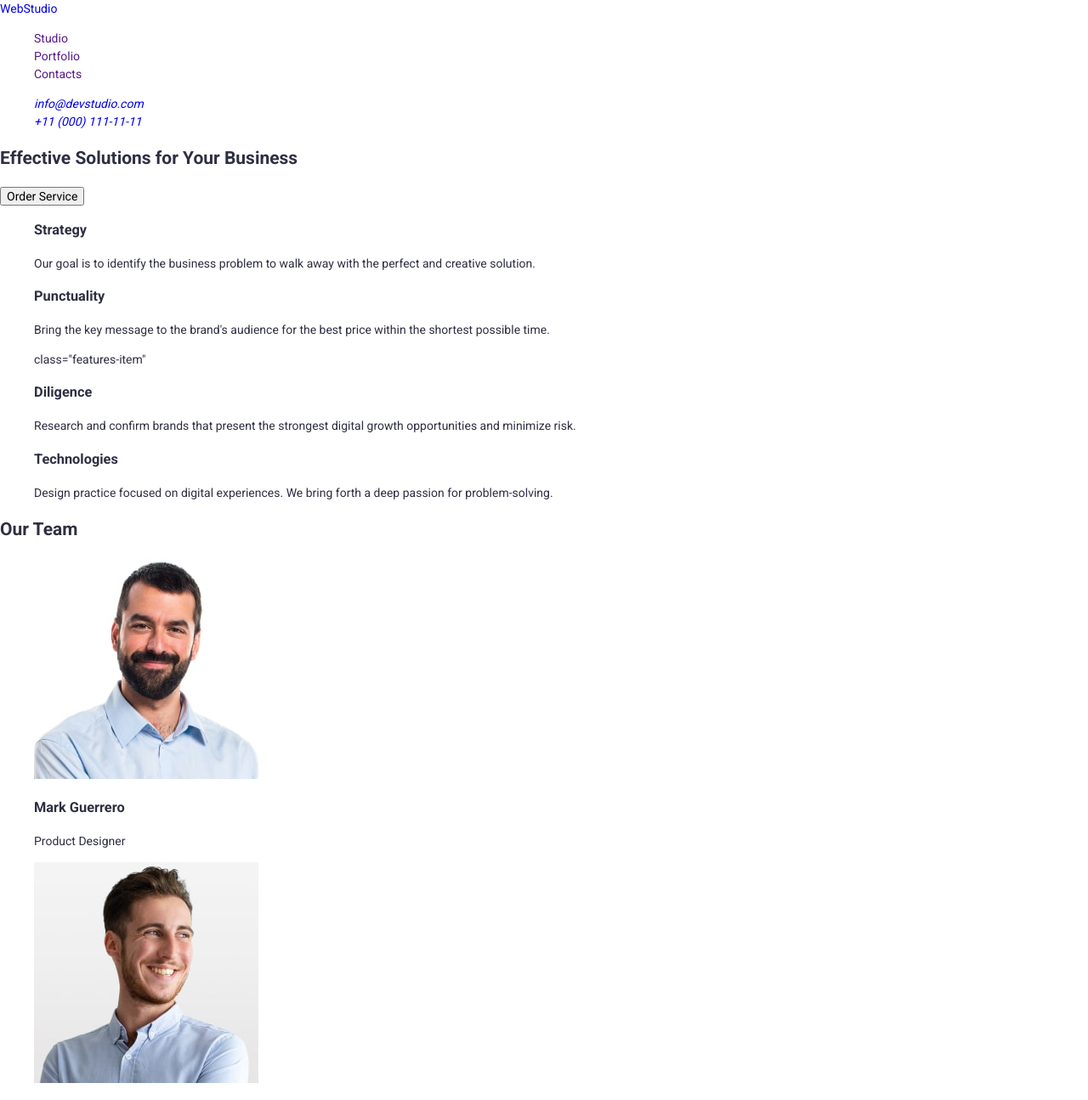
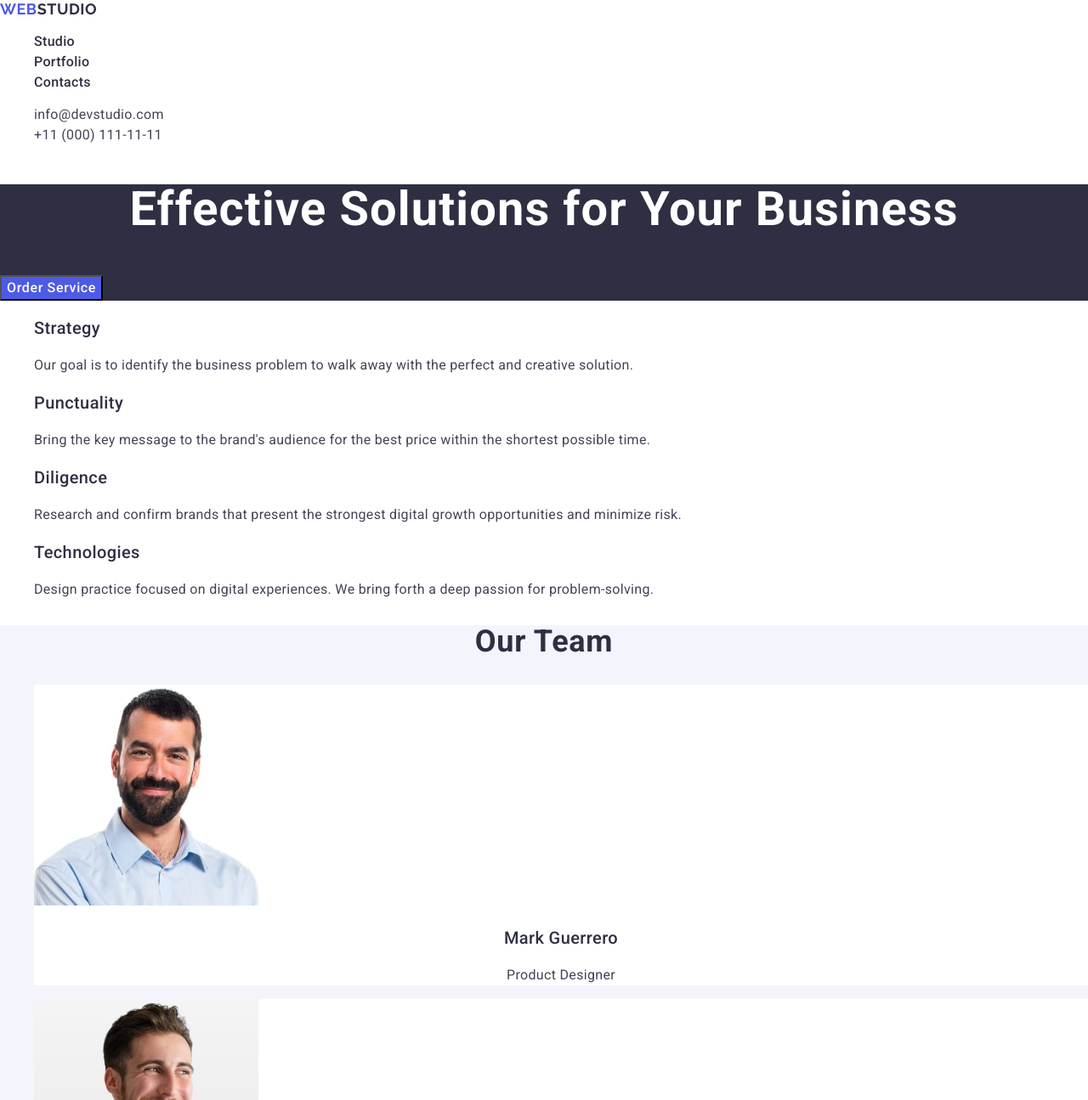
Before and after one commit to Sakrid1s/goit-markup-hw-02, a plain HTML site: page index.html in a window 1280 px wide. Shown: the top 1295 px of the page at 85% size. Drawn offline with nearby package versions, Linux system fonts and the light colour scheme.

Commit message:
Finish design

```diff
--- a/css/styles.css
+++ b/css/styles.css
@@ -2,7 +2,7 @@ body {
   font-family: 'Roboto', sans-serif;
   color: #2e2f42;
   font-size: 14px;
-  background-color: #ffffff;
+  background-color: #fff;
   line-height: 1.5;
 }
 
@@ -14,7 +14,7 @@ a {
   text-decoration: none;
 }
 
-.features-title {
+.visually-hidden {
   position: absolute;
   width: 1px;
   height: 1px;
@@ -26,3 +26,249 @@ a {
   clip: rect(0 0 0 0);
   overflow: hidden;
 }
+
+/*=============================HEADER=============================*/
+
+.header {
+}
+
+.header-navigation {
+}
+
+.header-logo {
+  font-family: 'Raleway', sans-serif;
+  color: #2e2f42;
+  font-size: 18px;
+  font-weight: 700;
+  line-height: 1.17;
+  letter-spacing: 0.03em;
+  text-transform: uppercase;
+}
+
+.header-logo-iris {
+  color: #4d5ae5;
+}
+
+.header-menu-list {
+}
+
+.header-menu-item {
+}
+
+.header-menu-link {
+  color: #2e2f42;
+  font-size: 16px;
+  font-weight: 500;
+  line-height: 1.5;
+  letter-spacing: 0.02em;
+}
+
+.header-menu-link:hover,
+.header-menu-link:focus {
+  color: #404bbf;
+  text-decoration: underline;
+}
+
+.header-address {
+}
+
+.header-address-list {
+}
+
+.header-address-item {
+}
+
+.header-address-link {
+  color: #434455;
+  font-size: 16px;
+  font-style: normal;
+  font-weight: 400;
+  line-height: 1.5;
+  letter-spacing: 0.02em;
+}
+
+.header-address-link:hover,
+.header-address-link:focus {
+  color: #404bbf;
+}
+
+/*=============================HEADER=============================*/
+
+/*=============================HERO=============================*/
+
+.hero {
+  background-color: #2e2f42;
+}
+
+.hero-title {
+  color: #fff;
+  text-align: center;
+  font-size: 56px;
+  font-weight: 700;
+  line-height: 1.07;
+  letter-spacing: 0.02em;
+}
+
+.hero-btn {
+  background-color: #4d5ae5;
+  color: #fff;
+  font-family: inherit;
+  font-size: 16px;
+  font-weight: 500;
+  line-height: 1.5;
+  letter-spacing: 0.04em;
+  cursor: pointer;
+}
+
+.hero-btn:hover,
+.hero-btn:focus {
+  background-color: #404bbf;
+}
+
+/*=============================HERO=============================*/
+
+/*=============================FEATURES=============================*/
+
+.features {
+}
+
+.features-list {
+}
+
+.features-item {
+}
+
+.features-subtitle {
+  color: #2e2f42;
+  font-size: 20px;
+  font-weight: 500;
+  line-height: 1.2;
+  letter-spacing: 0.02em;
+}
+
+.features-item-text {
+  color: #434455;
+  font-size: 16px;
+  font-weight: 400;
+  line-height: 1.5;
+  letter-spacing: 0.02em;
+}
+
+/*=============================FEATURES=============================*/
+
+/*=============================TEAM=============================*/
+.team {
+  background-color: #f4f4fd;
+}
+
+.team-title {
+  color: #2e2f42;
+  text-align: center;
+  font-size: 36px;
+  font-weight: 700;
+  line-height: 1.11;
+  letter-spacing: 0.02em;
+  text-transform: capitalize;
+}
+
+.team-list {
+}
+
+.team-item {
+  background-color: #fff;
+}
+
+.team-image {
+}
+
+.team-subtitle {
+  color: #2e2f42;
+  text-align: center;
+  font-size: 20px;
+  font-weight: 500;
+  line-height: 1.2;
+  letter-spacing: 0.02em;
+}
+
+.team-item-text {
+  color: #434455;
+  text-align: center;
+  font-size: 16px;
+  font-weight: 400;
+  line-height: 1.5;
+  letter-spacing: 0.02em;
+}
+
+/*=============================TEAM=============================*/
+
+/*=============================PORTFOLIO=============================*/
+
+.portfolio {
+}
+
+.portfolio-title {
+  color: #2e2f42;
+  text-align: center;
+  font-size: 36px;
+  font-weight: 700;
+  line-height: 1.11;
+  letter-spacing: 0.02em;
+  text-transform: capitalize;
+}
+
+.portfolio-list {
+}
+
+.portfolio-item {
+}
+
+.portfolio-image {
+}
+
+.portfolio-subtitle {
+  color: #2e2f42;
+  font-size: 20px;
+  font-weight: 500;
+  line-height: 1.2;
+  letter-spacing: 0.02em;
+}
+
+.portfolio-item-text {
+  color: #434455;
+  font-size: 16px;
+  font-weight: 400;
+  line-height: 1.5;
+  letter-spacing: 0.02em;
+}
+
+/*=============================PORTFOLIO=============================*/
+
+/*=============================FOOTER=============================*/
+
+.footer {
+  background-color: #2e2f42;
+}
+
+.footer-logo {
+  color: #f4f4fd;
+  font-family: Raleway;
+  font-size: 18px;
+  font-weight: 700;
+  line-height: 1.17;
+  letter-spacing: 0.03em;
+  text-transform: uppercase;
+}
+
+.footer-logo-iris {
+  color: #4d5ae5;
+}
+
+.footer-text {
+  color: #f4f4fd;
+  font-size: 16px;
+  font-weight: 400;
+  line-height: 1.5;
+  letter-spacing: 0.02em;
+}
+
+/*=============================FOOTER=============================*/
--- a/index.html
+++ b/index.html
@@ -20,7 +20,7 @@
     <header class="header">
       <nav class="header-navigation">
         <a href="./index.html" class="header-logo">
-          <span class="header-logo-color">Web</span>Studio</a
+          <span class="header-logo-iris">Web</span>Studio</a
         >
         <ul class="header-menu-list">
           <li class="header-menu-item">
@@ -55,7 +55,7 @@
         <button type="button" class="hero-btn">Order Service</button>
       </section>
       <section class="features">
-        <h2 class="features-title">Features</h2>
+        <h2 class="visually-hidden">Features</h2>
         <ul class="features-list">
           <li class="features-item">
             <h3 class="features-subtitle">Strategy</h3>
@@ -71,8 +71,7 @@
               within the shortest possible time.
             </p>
           </li>
-          <li>
-            class="features-item"
+          <li class="features-item">
             <h3 class="features-subtitle">Diligence</h3>
             <p class="features-item-text">
               Research and confirm brands that present the strongest digital
@@ -211,9 +210,9 @@
     </main>
     <footer class="footer">
       <a href="./index.html" class="footer-logo"
-        ><span class="footer-logo-color">Web</span>Studio</a
+        ><span class="footer-logo-iris">Web</span>Studio</a
       >
-      <p class="portfolio-text">
+      <p class="footer-text">
         Increase the flow of customers and sales for your business with digital
         marketing & growth solutions.
       </p>
```
